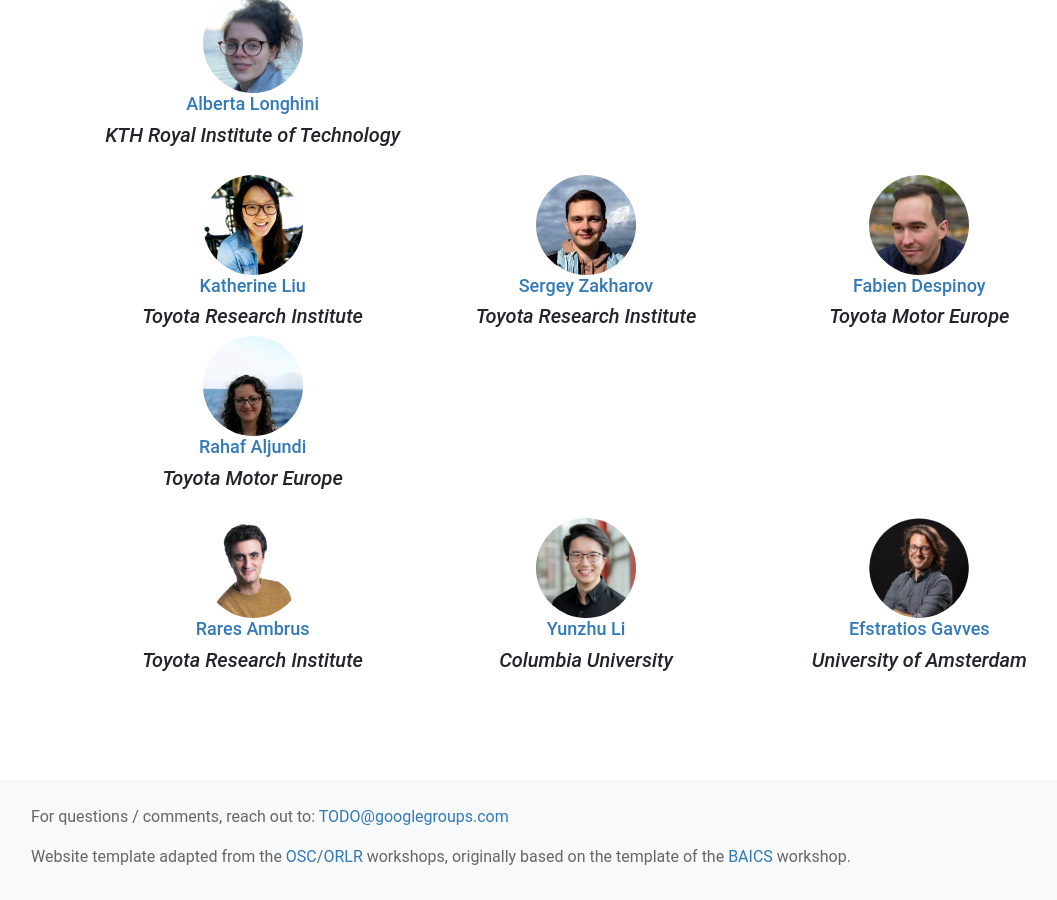
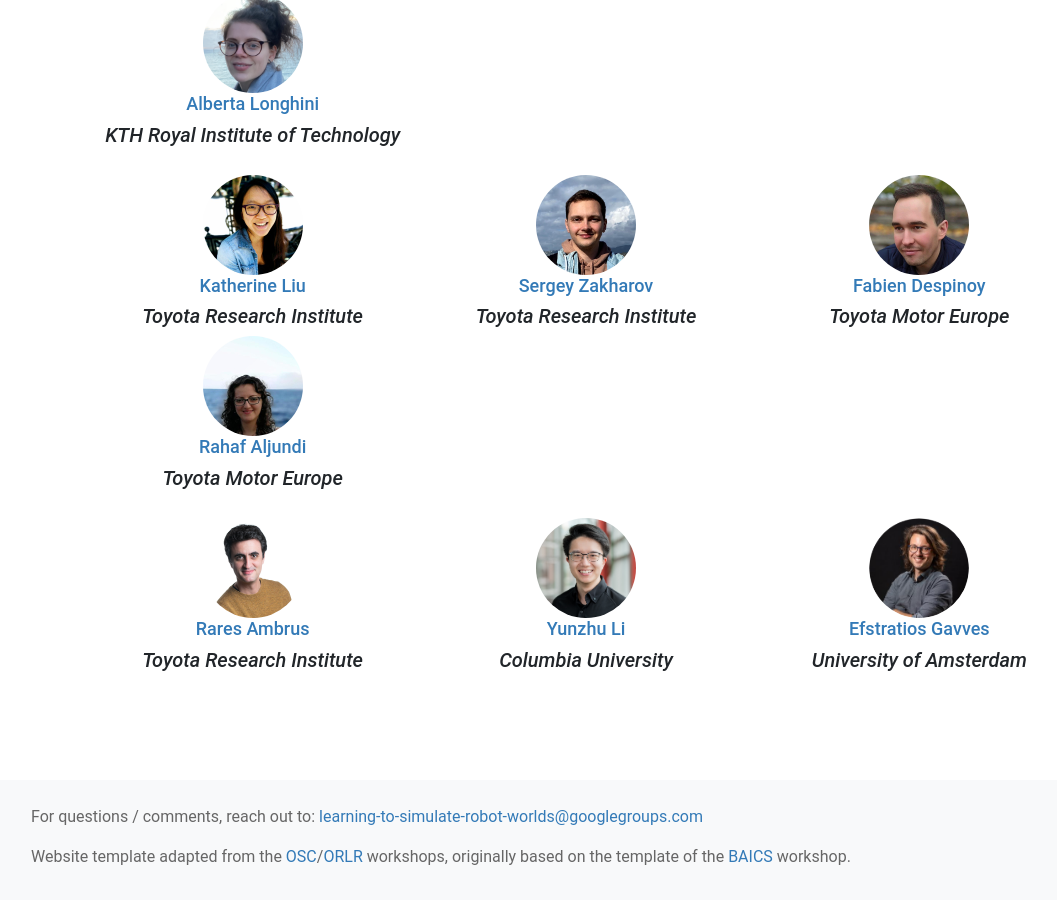
Before and after one commit to simulatingrobotworlds/simulatingrobotworlds.github.io, a Jekyll site: the page built from index.html, in a window 1280 px wide and 900 px high, scrolled down 1681 px. Shown: the whole window, without its empty margins (54-1111 px from the left). Built offline with Jekyll 4.4.1, drawn with Linux system fonts in a browser that asks for light colours; nearby versions of some CDN libraries.

Commit message:
updated email

```diff
--- a/_layouts/coverpage.html
+++ b/_layouts/coverpage.html
@@ -79,7 +79,7 @@
 
   <div class="footnote bg-light">
     <div class="container">
-      <p>For questions / comments, reach out to: <a href="mailto:	TODO@googlegroups.com">	TODO@googlegroups.com</a></p>
+      <p>For questions / comments, reach out to: <a href="mailto:	learning-to-simulate-robot-worlds@googlegroups.com">	learning-to-simulate-robot-worlds@googlegroups.com</a></p>
       <p>Website template adapted from the <a href="https://objects-structure-causality.github.io">OSC</a>/<a href="https://orlrworkshop.github.io/">ORLR</a> workshops, originally based on the template of the <a href="https://baicsworkshop.github.io/">BAICS</a> workshop.</p>
     </div>
   </div>
```
